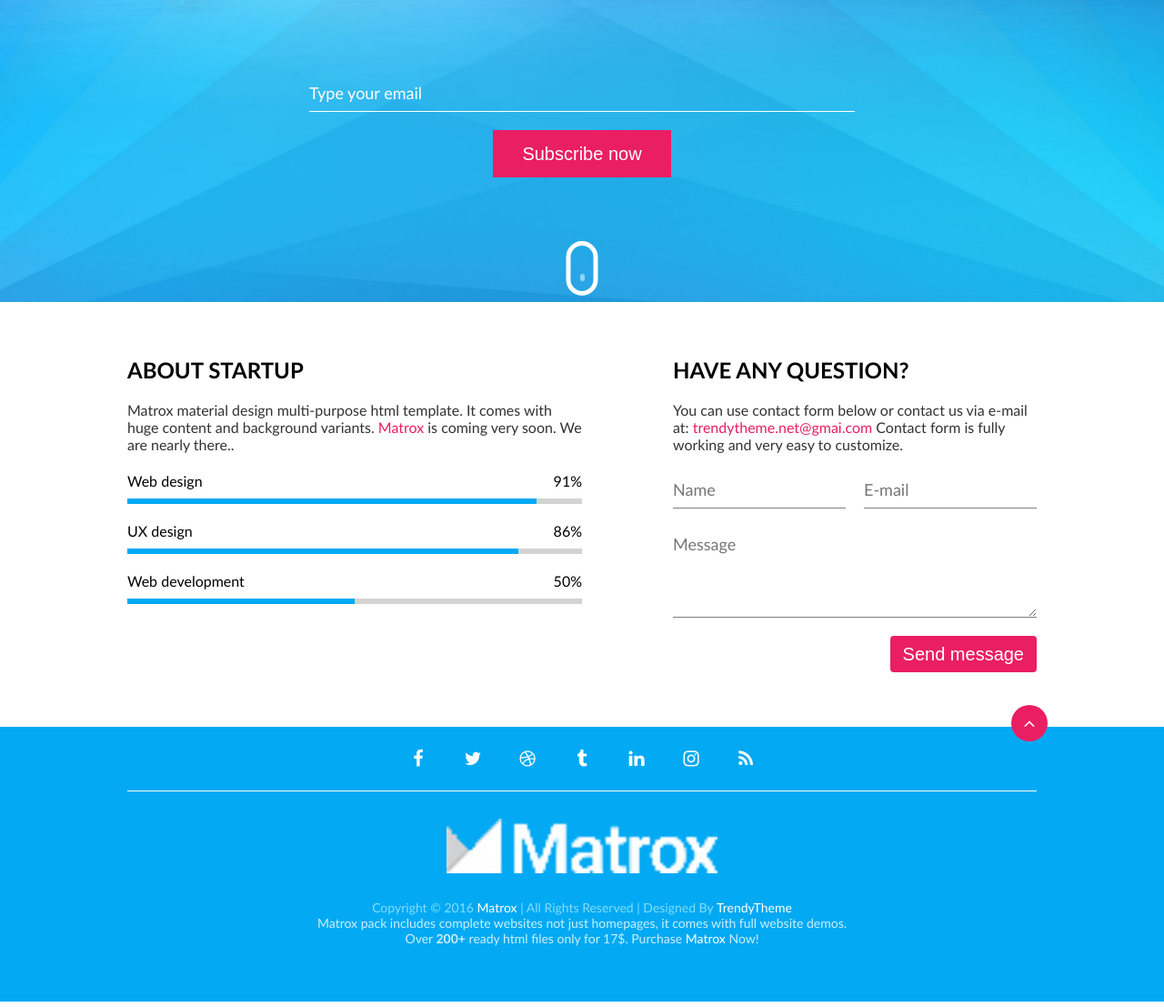
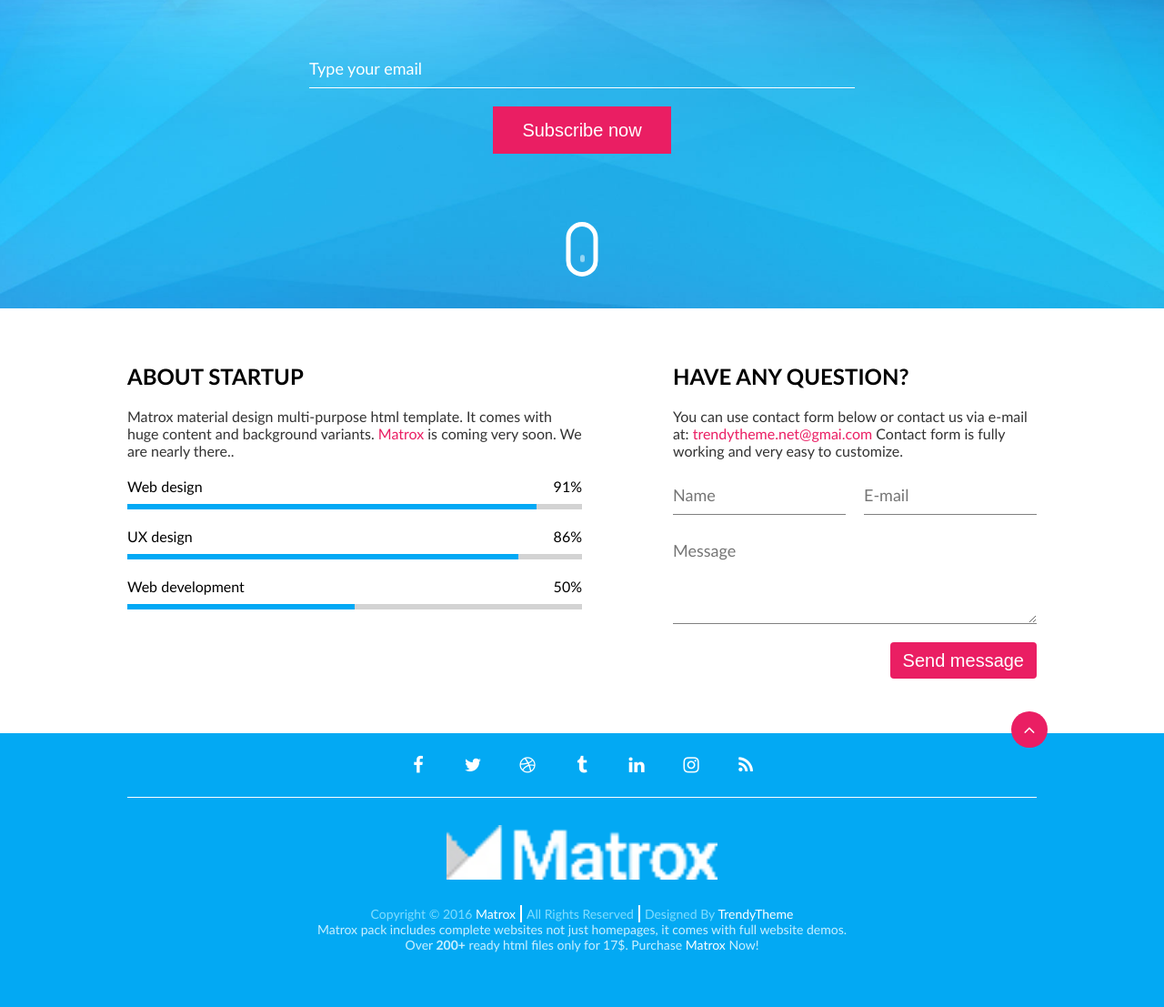
Before and after one commit to Spectatour/05-coming-soon, a website: page index.html in a window 1280 px wide. Shown: the part 468-1575 px from the top of the page at 91% size. Drawn offline with Linux system fonts and the light colour scheme.

Commit message:
Footer finish with pseudo element

```diff
--- a/css/components/mouse.css
+++ b/css/components/mouse.css
@@ -4,9 +4,8 @@
     font-size: 5px;
     border: 1em solid #fff;
     border-radius: 4em;
-    position: absolute;
-    margin: 0 auto;
-    bottom: 1.5em;
+    position: relative;
+    bottom: 1em;
     left: 50%;
     transform: translate(-50%);
 }
--- a/css/pages/home.css
+++ b/css/pages/home.css
@@ -111,3 +111,9 @@ footer > .short-row > p:first-of-type {
     font-size: 14px;
     color: #fff;
 }
+footer > div > p > span::before,
+footer > div > p > span::after {
+    content: '';
+    border: 1px solid #fff;
+    margin: 0 5px;
+}
--- a/index.html
+++ b/index.html
@@ -117,7 +117,7 @@
         <div class="short-row">
             <a href="#" target="_blank"><img src="./img/matrox.png" class="logo" alt=""> </a>
             <p>
-                Copyright © 2016 <a href="#">Matrox</a> |   All Rights Reserved   |   Designed By <a href="#">TrendyTheme</a>
+                Copyright © 2016 <a href="#">Matrox</a><span>All Rights Reserved</span>Designed By <a href="#">TrendyTheme</a>
             </p>
             <p>
                 Matrox pack includes complete websites not just homepages, it comes with full website demos. Over <b>200+</b> ready html files only for 17$. Purchase <a href="#">Matrox</a> Now!
```
